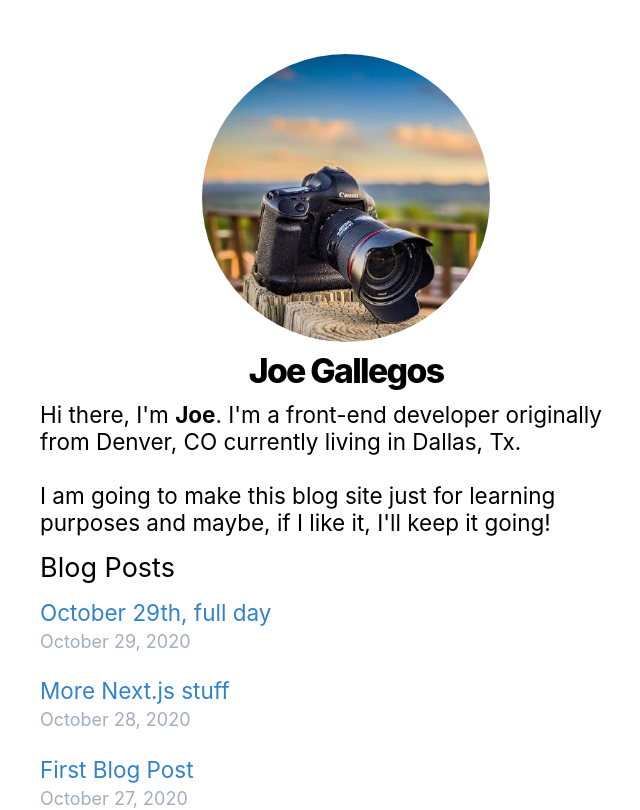
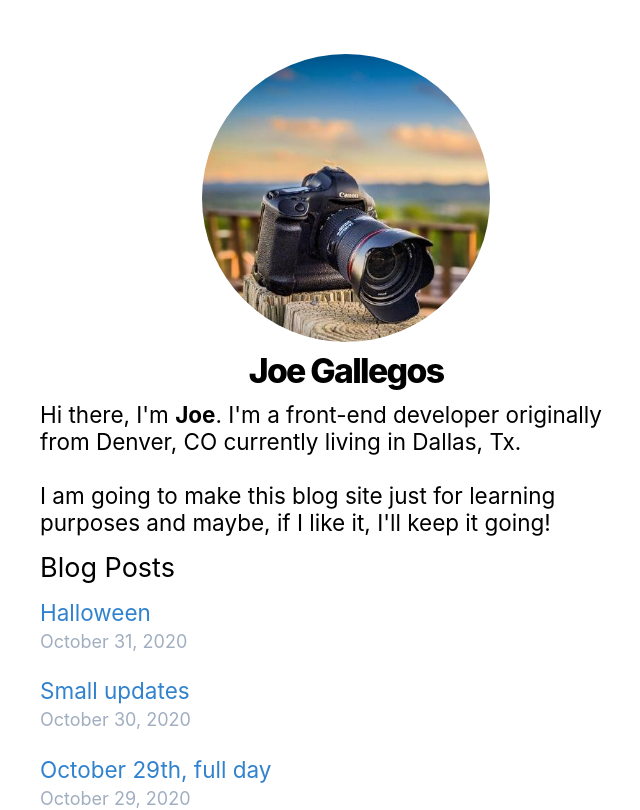
Before and after one commit to joegallegos/NextBlog, a Next.js app: page / in a window 1280 px wide. Shown: the top 810 px of the page, without its empty margins (294-934 px from the left). Built offline with nearby package versions, Linux system fonts and the light colour scheme.

Commit message:
post 4 and 5

```diff
--- /dev/null
+++ b/posts/post4.md
@@ -0,0 +1,6 @@
+---
+title: 'Small updates'
+date: '2020-10-30'
+---
+
+- This morning I decided I wanted to take a look over my covid-19 tracking site to fix the api issues. Turned out it was quite simple and they just changed the endpoint urls slightly. Got that taken care of, redeployed it and it is now back up and running.
--- /dev/null
+++ b/posts/post5.md
@@ -0,0 +1,9 @@
+---
+title: 'Halloween'
+date: '2020-10-31'
+---
+
+- This year for Halloween its nothing new for me, stay home and just hang out. I used my other small site [Worth Going Out?](https://wgo.joegallegos.dev/) to see how the weather and cloud coverage would be and decided to snag a couple of time lapses and a few shots of the full moon. You can see one of them I published [on my flickr](https://www.flickr.com/photos/joegallegosphotography/50553546142/in/dateposted/).
+  <br />
+  <br />
+- Nothing else planned for tonight and tomorrow I haven't thought ahead yet, maybe a new project if I can think of anything.
--- a/styles/global.css
+++ b/styles/global.css
@@ -2,9 +2,9 @@ html,
 body {
   @apply p-0 m-0 leading-7;
 
+  font-size: 18px;
   font-family: -apple-system, BlinkMacSystemFont, 'Segoe UI', Roboto, Oxygen,
     Ubuntu, Cantarell, 'Open Sans', 'Helvetica Neue', sans-serif;
-  font-size: 18px;
 }
 
 * {
--- a/tailwind.config.js
+++ b/tailwind.config.js
@@ -3,7 +3,10 @@ module.exports = {
     // removeDeprecatedGapUtilities: true,
     // purgeLayersByDefault: true,
   },
-  purge: ['./pages/**/*.js', './components/**/*.js'],
+  purge: {
+    enabled: true,
+    content: ['./pages/**/*.js', './components/**/*.js'],
+  },
   theme: {
     extend: {},
   },
```
